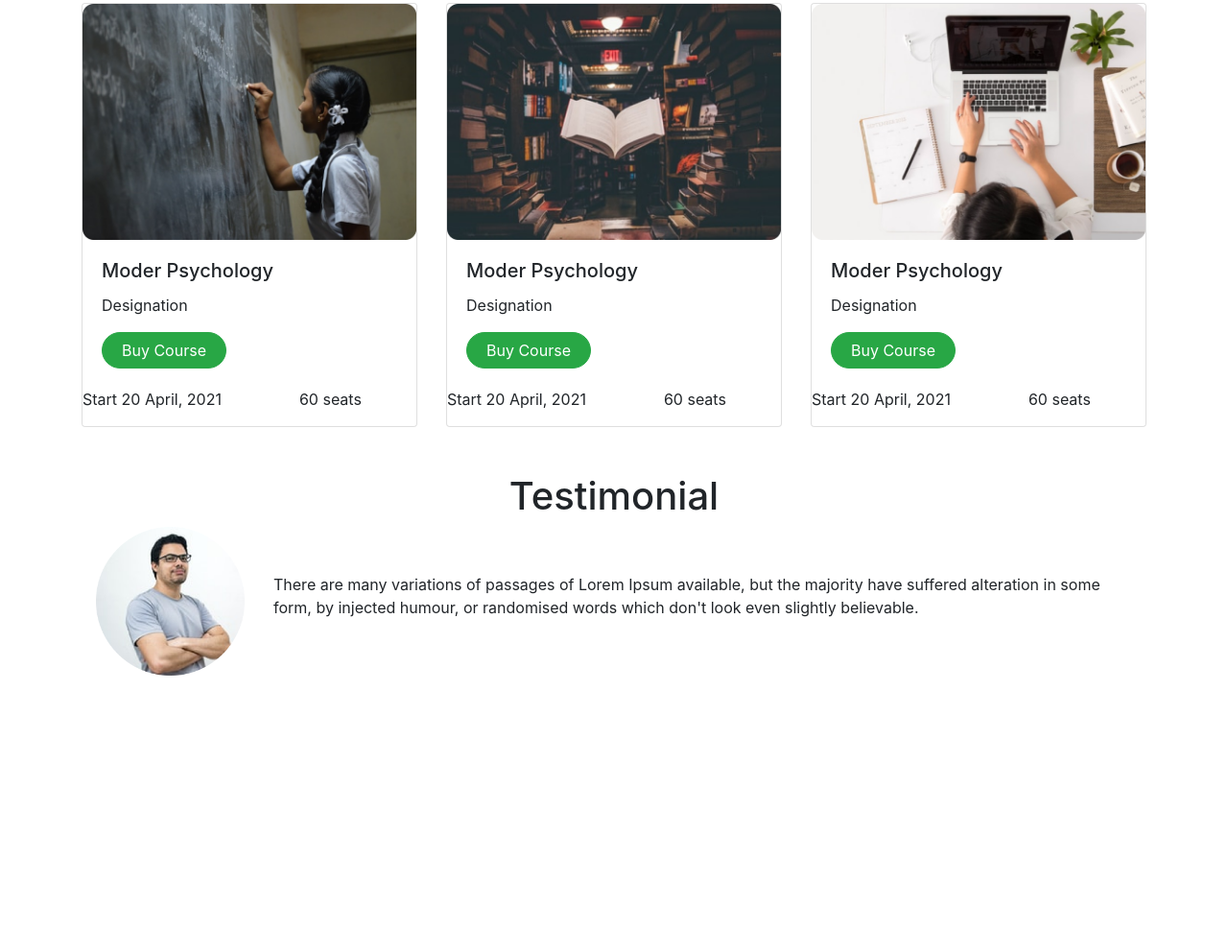
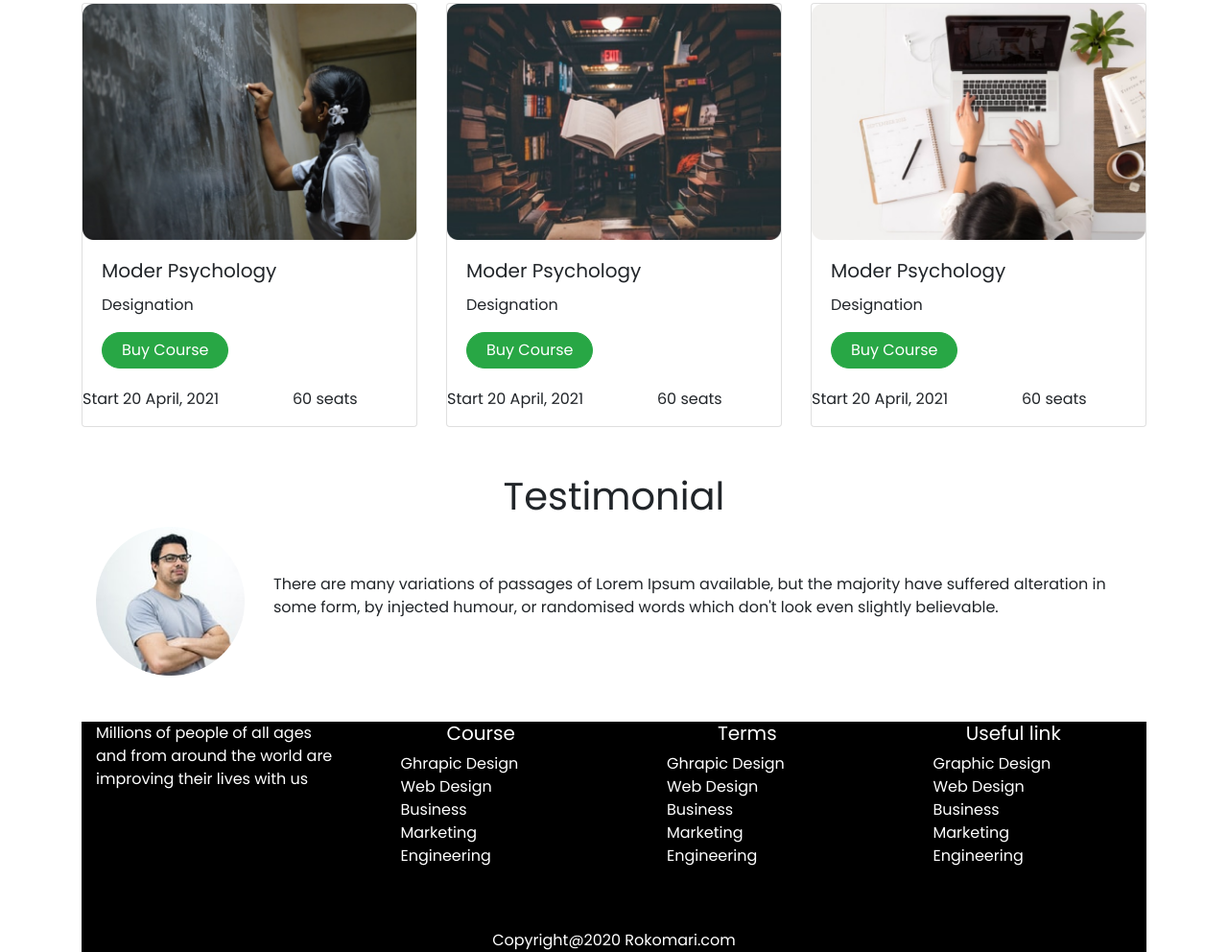
Before and after one commit to MasumIT442/e-school-system, a plain HTML site: page index.html in a window 1280 px wide. Shown: the part 925-1917 px from the top of the page at 96% size. Before the commit the page ends 1629 px from the top, so only its background shows below. Drawn offline with nearby package versions, Linux system fonts and the light colour scheme.

Commit message:
after customizing

```diff
--- a/index.html
+++ b/index.html
@@ -10,6 +10,7 @@
     <link rel="stylesheet" href="style.css">
 </head>
 <body>
+    <!-- nav-section  -->
     <div class="top-bg pb-5">
         <div class="container">
             <nav class="navbar navbar-expand-lg navbar-light pb-3">
@@ -38,7 +39,7 @@
                 </div>
               </nav>
         </div>
-
+    <!-- top-content  -->
         <div class="container mt-5">
             <div class="col-12">
                 <div class="row fast-content">
@@ -56,7 +57,7 @@
             </div>
         </div>
     </div>
-
+    <!-- Corse Area  -->
     <div class="container mt-5">
         <div class="row">
             <div class="col-md-3 course-item-1 justify-content-center">
@@ -120,7 +121,7 @@
             </div>
           </div>
     </div>
-
+    <!-- Testimonial Area  -->
     <div class="container">
         <div class="container mt-5">
             <h1 style="text-align: center;">Testimonial</h1>
@@ -134,9 +135,44 @@
                 </div>
             </div>
     </div>
-
-    <div class="container">
-
+<!-- Footer Area -->
+    <div class="container footer-bg mt-5">
+        <div class="row list-sts">
+            <div class="col-md-3">
+            <p>Millions of people of all ages and from around the world are improving their lives with us</p>
+            </div>
+            <div class="col-md-3">
+                <h5>Course</h5>
+                <ul>
+                    <li>Ghrapic Design</li>
+                    <li>Web Design</li>
+                    <li>Business</li>
+                    <li>Marketing</li>
+                    <li>Engineering</li>
+                </ul>
+            </div>
+            <div class="col-md-3">
+                <h5>Terms</h5>
+                <ul>
+                    <li>Ghrapic Design</li>
+                    <li>Web Design</li>
+                    <li>Business</li>
+                    <li>Marketing</li>
+                    <li>Engineering</li>
+                </ul>
+            </div>
+            <div class="col-md-3">
+                <h5>Useful link</h5>
+                <ul class="link">
+                   <a href="#"><li>Graphic Design</li></a>
+                   <a href="#"><li>Web Design</li></a>
+                   <a href="#"><li>Business</li></a>
+                   <a href="#"><li>Marketing</li></a>
+                   <a href="#"><li>Engineering</li></a>
+                   </ul>
+            </div>
+           </div>
+        <footer class="mt-5">Copyright@2020 Rokomari.com</footer>
     </div>
 
 
--- a/style.css
+++ b/style.css
@@ -1,4 +1,4 @@
-.body{
+body{
     font-family: 'Poppins', sans-serif;
 }
 .signin{
@@ -57,3 +57,20 @@
 .learn{
     text-align: center;
 }
+.footer-bg{
+    background-color: black;
+    color: white;
+}
+.list-sts ul li{
+    list-style: none;
+}
+.list-sts h5{
+    text-align: center;
+}
+.link a{
+    color:white;
+    text-decoration: none;
+}
+footer{
+    text-align: center;
+}
```
